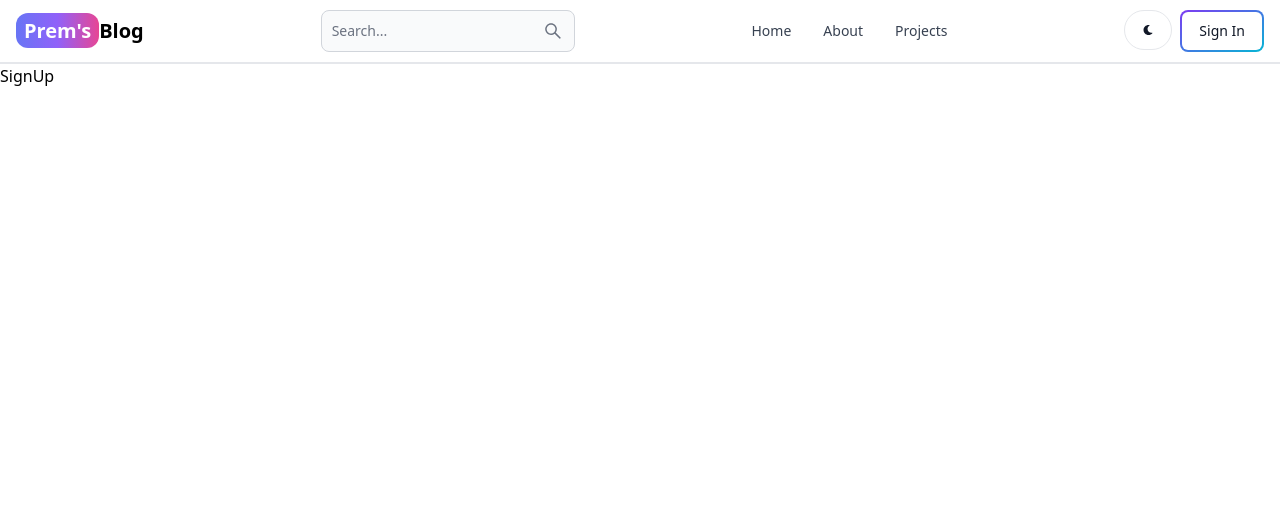
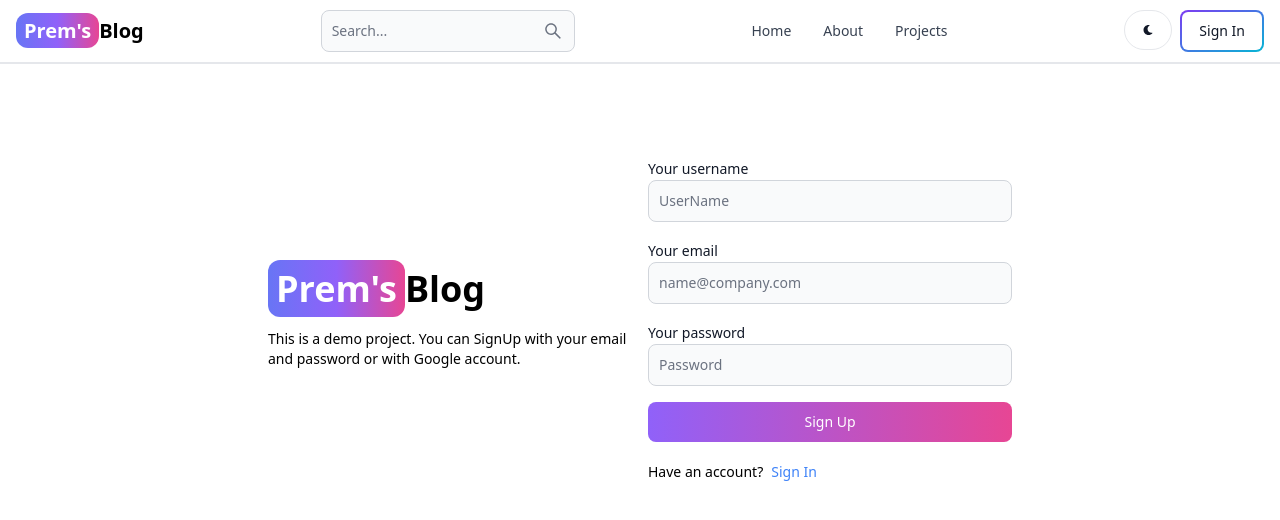
Before and after one commit to PremRaj99/mern-blog, a React (Vite) app in the folder client/: page /sign-up in a window 1280 px wide. Shown: the top 520 px of the page. Built offline with nearby package versions, Linux system fonts and the light colour scheme.

Commit message:
create sign up page UI

```diff
--- a/client/src/pages/SignUp.jsx
+++ b/client/src/pages/SignUp.jsx
@@ -1,7 +1,54 @@
-import React from 'react'
+import { Button, Label, TextInput } from "flowbite-react";
+import React from "react";
+import { Link } from "react-router-dom";
 
 export default function SignUp() {
   return (
-    <div>SignUp</div>
-  )
+    <div className="min-h-screen mt-20">
+      <div className="flex p-3 max-w-3xl mx-auto flex-col md:flex-row md:items-center gap-4">
+        {/* -----left---------- */}
+
+        <div className="flex-1">
+          <Link to="/" className="font-bold dark:text-white text-4xl">
+            <span className="px-2 py-1 bg-gradient-to-r from-indigo-500 via-purple-500 to-pink-500 rounded-xl text-white">
+              Prem's
+            </span>
+            Blog
+          </Link>
+          <p className="text-sm mt-5">
+            This is a demo project. You can SignUp with your email and password
+            or with Google account.
+          </p>
+        </div>
+
+        {/* -----right---------- */}
+
+        <div className="flex-1">
+          <form className="flex flex-col gap-4">
+            <div>
+              <Label value="Your username" />
+              <TextInput type="text" placeholder="UserName" id="username" />
+            </div>
+            <div>
+              <Label value="Your email" />
+              <TextInput type="email" placeholder="name@company.com" id="email" />
+            </div>
+            <div>
+              <Label value="Your password" />
+              <TextInput type="password" placeholder="Password" id="password" />
+            </div>
+            <Button Button gradientDuoTone="purpleToPink" type="submit">
+              Sign Up
+            </Button>
+          </form>
+          <div className="flex gap-2 text-sm mt-5">
+            <span>Have an account?</span>
+            <Link to="/sign-in" className="text-blue-500">
+              Sign In
+            </Link>
+          </div>
+        </div>
+      </div>
+    </div>
+  );
 }
```
